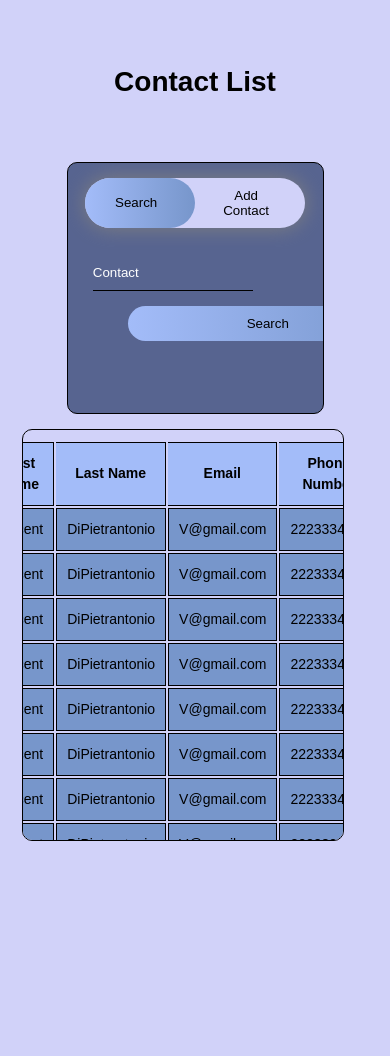
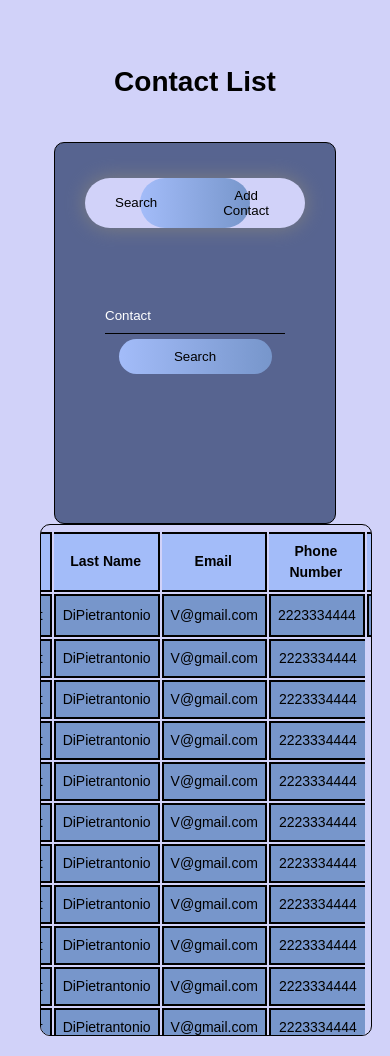
Before and after one commit to COP4331-Group-Project/Contact-Manager-Project, a PHP site: page /ContactList.html in a window 390 px wide. Before the commit the page ends 841 px from the top, so only its background shows below. Run offline with PHP 8.4, Linux system fonts and the light colour scheme.

Commit message:
changing css

```diff
--- a/ContactList.css
+++ b/ContactList.css
@@ -14,8 +14,8 @@ body {
 .main-container {
   display: flex;
   flex-direction: row;
-  align-items: center; /* Center vertically */
-  justify-content:space-between; /* Center horizontally */
+  align-items: center;
+  justify-content:space-between;
 }
 
 /* Forms Styling */
@@ -51,8 +51,6 @@ body {
 }
 
 #btn {
-  top: 0;
-  left: 0;
   position: absolute;
   width: 110px;
   height: 100%;
@@ -78,13 +76,17 @@ body {
   border-top: 0;
   border-right: 0;
   border-bottom: 1px solid black;
-  outline: none;
   background: transparent;
   color: white;
+  outline: none;
 }
 
 .input-field::placeholder {
   color: white;
+}
+
+.formButton {
+  display: flex;
 }
 
 .submit-btn {
@@ -96,6 +98,12 @@ body {
   border: 0;
   border-radius: 30px;
   color: black;
+  transition: .3s;
+}
+
+.submit-btn:hover {
+  background: linear-gradient(to right, #BFD7FF, #95B2E1);
+  width: 95%;
 }
 
 #search {
@@ -114,19 +122,27 @@ left: 450px;
   max-height: 500px;
   overflow: auto;
   padding: 10px;
+  padding-top: 0;
   border-radius: 10px;
   border: 1px solid #000;
-  margin-right: 25px;
+  margin-right: auto;
 }
 
 .contact-table table {
   width: 100%;
+  padding: 5px;
+}
+
+thead {
+  position: sticky;
+  top: 0;
 }
 
 .contact-table th,
 .contact-table td {
-  padding: 10px;
-  border: 1px solid #000;
+  padding: 7px;
+  border: 2px solid #000;
+  text-align: center;
 }
 
 .contact-table th {
@@ -149,34 +165,67 @@ left: 450px;
   border-right: none;
 }
 
+.deleteBtn {
+  width: 75%;
+  height: 75%;
+  background: transparent;
+  outline: none;
+  border: none;
+  border-radius: 4px;
+  cursor: pointer;
+  background-color: #ff4d4d;
+  color: #fff;
+  padding: 5px 10px;
+  transition: .5s;
+}
+
+.deleteBtn:hover {
+  width: 100%;
+  height: 100%;
+}
+
+/* Sroll Bar CSS */
+::-webkit-scrollbar {
+  width: 8px;
+}
+
+::-webkit-scrollbar-thumb {
+  background: transparent;
+  background-color: #95B2E1;
+  border-radius: 10px;
+}
+
+::-webkit-scrollbar-thumb:hover {
+  background-color: #7A97CC;
+}
+
 /*Small Screen Adjustments*/
 @media (max-width: 865px) {
   .main-container {
     flex-direction: column;
+    margin: 20px;
+  }
+  /* Form Styling */
+  .forms-wrapper {
+    margin: auto;
+  }
+  .button-box {
+    justify-content: center;
     align-items: center;
-    justify-content: center;
-    margin: 25px;
   }
+
   /* Table Styling */
-  .contact-table {
+  /* .contact-table {
     max-height: 100%;
     height: 390px;
     margin-bottom: 15px;
-  }
+  } */
   /* Forms Styling */
-  .forms-wrapper {
+  /* .forms-wrapper {
     width: 400px;
     max-width: 85%;
     height: 250px;
     margin: 15px;
-  }
-  .button-box {
-    width: 220px;
-    margin: 15px auto;
-    position: relative;
-    box-shadow: 0 0 20px grey;
-    background-color: #D1D2F9;
-    border-radius: 30px;
   }
   .input-group {
     top: 35%;
@@ -187,19 +236,15 @@ left: 450px;
     grid-template-columns: 1fr 1fr;
     grid-gap: 20px;
   }
+  .formButton {
+    display: block;
+
+  }
   .input-field {
     position: relative;
     right: 15%;
     width: 160px;
     max-width: 100%;
   }
-  .formButton {
-    margin: 10px;
-  }
-  .input-field::placeholder {
-    color: white;
-  }
-  .stacked {
-
-  }
+  */
 }
--- a/ContactList.html
+++ b/ContactList.html
@@ -43,6 +43,7 @@
               <th>Last Name</th>
               <th>Email</th>
               <th>Phone Number</th>
+              <th>Delete</th>
             </tr>
           </thead>
           <tbody>
@@ -51,6 +52,9 @@
               <td>DiPietrantonio</td>
               <td>V@gmail.com</td>
               <td>2223334444</td>
+              <td class="deleteCell">
+                <button class="deleteBtn">X</button>
+              </td>
             </tr>
             <tr>
               <td>Vincent</td>
```
